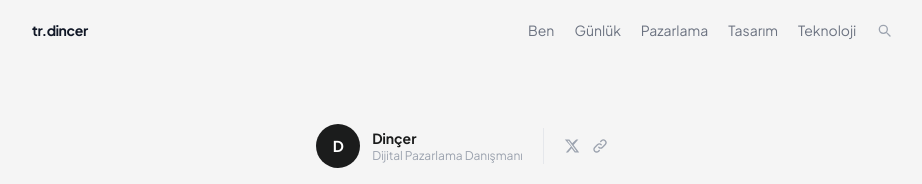
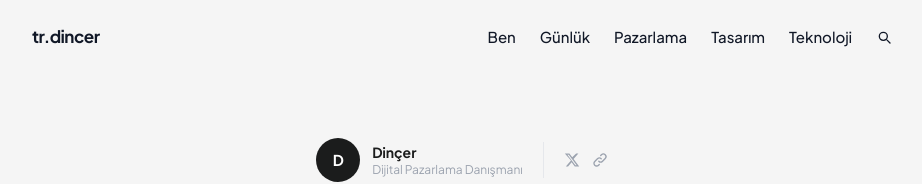
Before and after one commit to dincerbasdemir/tr-dincer-blog, a Next.js app: page / in a window 1280 px wide. Shown: the top 184 px of the page, without its empty margins (178-1100 px from the left). Built offline with nearby package versions, Linux system fonts and the light colour scheme; no server answers; the database is empty.

Commit message:
Header: bigger font sizes, all black colors

```diff
--- a/components/Header.tsx
+++ b/components/Header.tsx
@@ -11,22 +11,22 @@ const navLinks = [
 export default function Header() {
   return (
     <header style={{ backgroundColor: '#f5f5f5' }}>
-      <div className="max-w-[900px] mx-auto px-5 py-5 flex items-center justify-between">
-        <Link href="/" className="font-bold text-sm tracking-tight hover:opacity-60 transition-opacity" style={{ color: '#111827' }}>
+      <div className="max-w-[900px] mx-auto px-5 py-6 flex items-center justify-between">
+        <Link href="/" className="font-bold tracking-tight hover:opacity-60 transition-opacity" style={{ color: '#111827', fontSize: '17px' }}>
           tr.dincer
         </Link>
-        <nav className="flex items-center gap-5">
+        <nav className="flex items-center gap-6">
           {navLinks.map((link) => (
             <Link
               key={link.href}
               href={link.href}
-              className="text-sm transition-colors hover:text-gray-900"
-              style={{ color: '#6b7280' }}
+              className="font-medium transition-colors hover:opacity-60"
+              style={{ color: '#111827', fontSize: '15px' }}
             >
               {link.name}
             </Link>
           ))}
-          <Link href="/arama" aria-label="Ara" className="transition-colors hover:text-gray-900" style={{ color: '#9ca3af' }}>
+          <Link href="/arama" aria-label="Ara" className="transition-opacity hover:opacity-60" style={{ color: '#111827' }}>
             <svg xmlns="http://www.w3.org/2000/svg" className="w-4 h-4" fill="none" viewBox="0 0 24 24" stroke="currentColor" strokeWidth={2}>
               <path strokeLinecap="round" strokeLinejoin="round" d="M21 21l-4.35-4.35M17 11A6 6 0 1 1 5 11a6 6 0 0 1 12 0z" />
             </svg>
```
